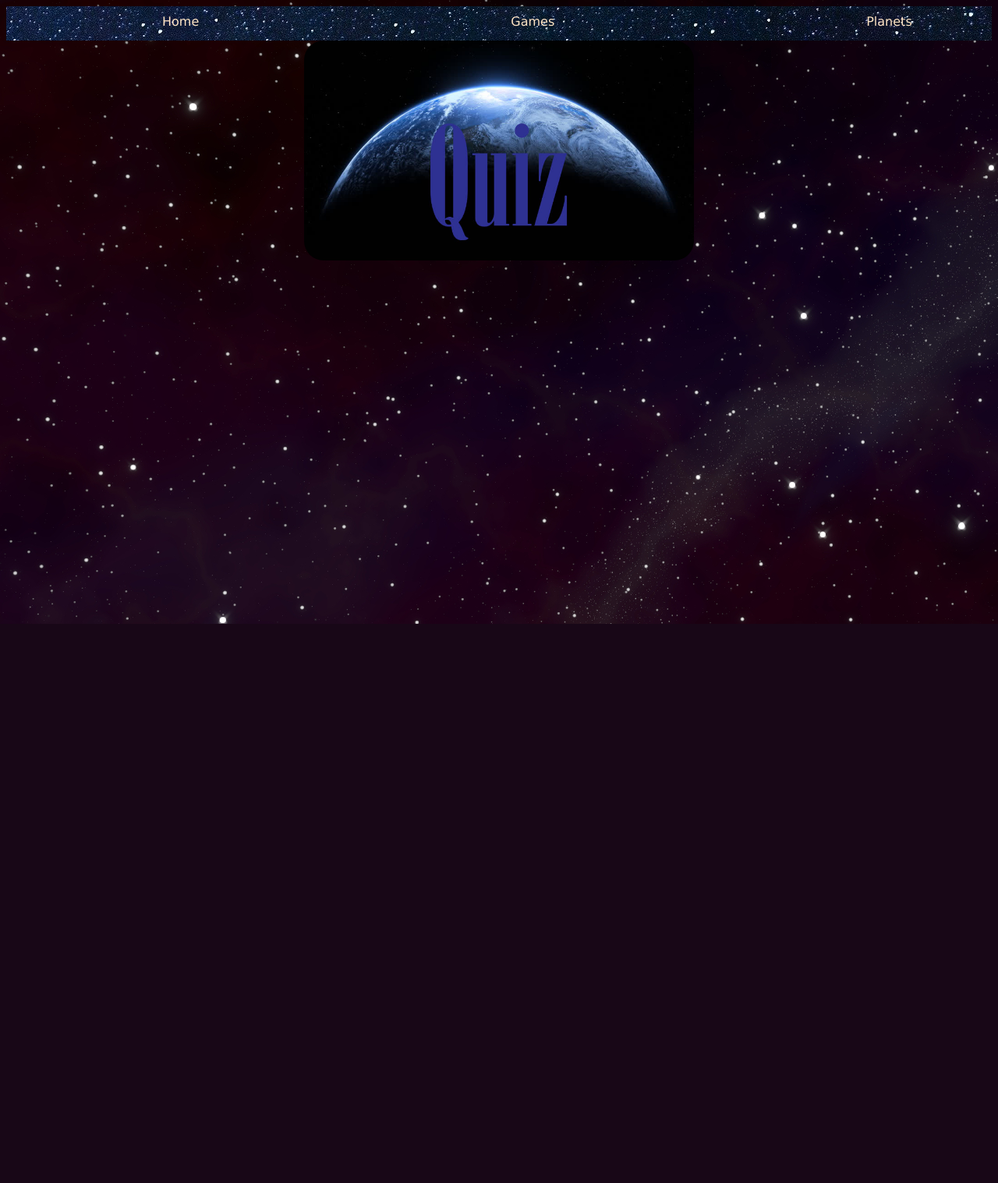
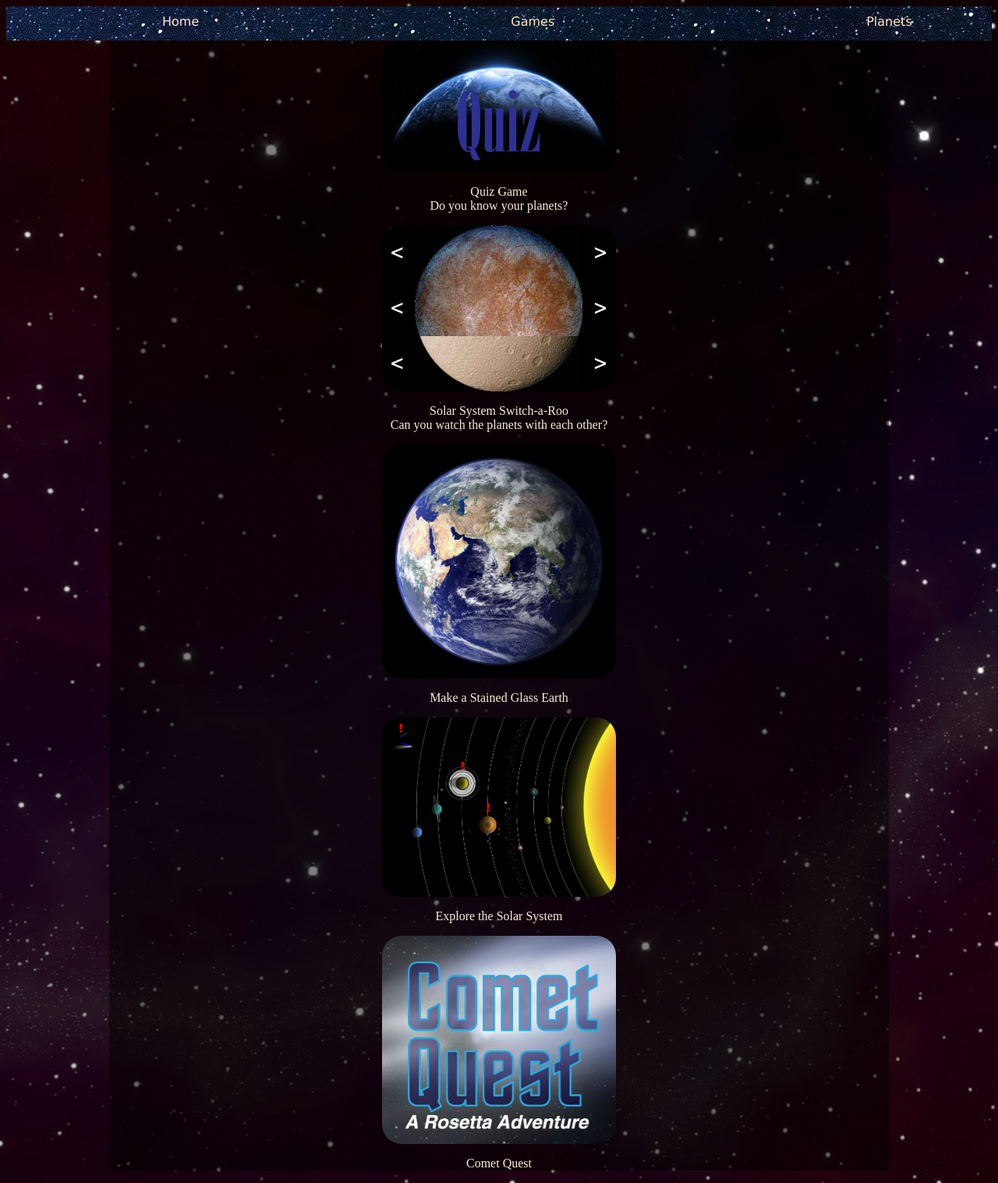
Before and after one commit to library-land-applications-lla/FunFitnessAndFamily, a PHP site: page /space/games.html in a window 1280 px wide. Shown: the whole page at 78% size. Before the commit the page ends 800 px from the top, so only its background shows below. Run offline with PHP 8.4, Linux system fonts and the light colour scheme.

Commit message:
Videos added

```diff
--- a/src/space/earth.html
+++ b/src/space/earth.html
@@ -39,5 +39,6 @@
         <p>
             Placeholder info
         </p>
+        <iframe width = "420" height = "300" src="https://www.youtube.com/embed/HCDVN7DCzYE"></iframe>
     </body>
 </html>
--- a/src/space/games.html
+++ b/src/space/games.html
@@ -5,15 +5,27 @@
         <link rel="stylesheet" href="style.css"/>
     </head>
    <style>
-       #quizPic
+       body
         {
-            max-width: 500px;
+            background-image: url("space.jpg");
+            background-size: cover;
+        }
+       #gamePic
+        {
+            max-width: 300px;
             display: block;
             margin-left: auto;
             margin-right: auto;
             -moz-border-radius: 25px;
             -webkit-border-radius: 25px;
             border-radius: 25px;
+        }
+        #games
+        {
+            background: rgba(0, 0, 0, 0.5);
+            max-width: 1000px;
+            margin-left: auto;
+            margin-right: auto;
         }
    </style>
     <body>
@@ -39,6 +51,17 @@
             <script src="navbarMobile.js"></script>
             <script src="dropdown.js"></script>
         </div>
-        <a href="quiz.html"><img src = "quizPhoto.jpg" id = "quizPic"></a>
+        <div id="games">
+        <a href="quiz.html"><img src = "quizPhoto.jpg" id = "gamePic"></a>
+        <p>Quiz Game <br>Do you know your planets?</p>
+        <a href="https://spaceplace.nasa.gov/switch-a-roo/en/"><img src="switch.PNG" id="gamePic"></a>
+        <p>Solar System Switch-a-Roo<br>Can you watch the planets with each other?</p>
+        <a href="https://spaceplace.nasa.gov/stained-glass-earth/en/"><img src="earth.jpg" id="gamePic"></a>
+        <p>Make a Stained Glass Earth</p>
+        <a href="https://spaceplace.nasa.gov/solar-system-explorer/en/#/review/solar-system-explorer/game.swf"><img src="explore.PNG" id="gamePic"></a>
+        <p>Explore the Solar System</p>
+        <a href="https://spaceplace.nasa.gov/comet-quest/en/#/review/comet-quest/CometQuest.swf"><img src="quest.PNG" id="gamePic"></a>
+        <p>Comet Quest</p>
+        </div>
     </body>
 </html>
--- a/src/space/jupiter.html
+++ b/src/space/jupiter.html
@@ -40,5 +40,6 @@
         <p>
             Placeholder info
         </p>
+        <iframe width = "420" height = "300" src="https://www.youtube.com/embed/PtkqwslbLY8"></iframe>
     </body>
 </html>
--- a/src/space/mars.html
+++ b/src/space/mars.html
@@ -40,5 +40,6 @@
         <p>
             Placeholder info
         </p>
+        <iframe width = "420" height = "300" src="https://www.youtube.com/embed/D8pnmwOXhoY"></iframe>
     </body>
 </html>
--- a/src/space/mercury.html
+++ b/src/space/mercury.html
@@ -40,5 +40,6 @@
         <p>
             Placeholder info
         </p>
+        <iframe width = "420" height = "300" src="https://www.youtube.com/embed/0KBjnNuhRHs"></iframe>
     </body>
 </html>
--- a/src/space/neptune.html
+++ b/src/space/neptune.html
@@ -39,5 +39,6 @@
         <p>
             Placeholder info
         </p>
+        <iframe width = "420" height = "300" src="https://www.youtube.com/embed/NStn7zZKXfE"></iframe>
     </body>
 </html>
--- a/src/space/saturn.html
+++ b/src/space/saturn.html
@@ -39,5 +39,6 @@
         <p>
             Placeholder info
         </p>
+        <iframe width = "420" height = "300" src="https://www.youtube.com/embed/epZdZaEQhS0"></iframe>
     </body>
 </html>
--- a/src/space/style.css
+++ b/src/space/style.css
@@ -156,3 +156,9 @@ p
     color: antiquewhite;
     text-align: center;
 }
+iframe
+{
+    margin-left: auto;
+    margin-right: auto;
+    display: block;
+}
--- a/src/space/uranus.html
+++ b/src/space/uranus.html
@@ -39,5 +39,6 @@
         <p>
             Placeholder info
         </p>
+        <iframe width = "420" height = "300" src="https://www.youtube.com/embed/m4NXbFOiOGk"></iframe>
     </body>
 </html>
--- a/src/space/venus.html
+++ b/src/space/venus.html
@@ -40,5 +40,6 @@
         <p>
             Placeholder info
         </p>
+        <iframe width = "420" height = "300" src="https://www.youtube.com/embed/BvXa1n9fjow"></iframe>
     </body>
 </html>
```
Also changed, not shown: src/space/explore.PNG (added), src/space/quest.PNG (added), src/space/switch.PNG (added).
